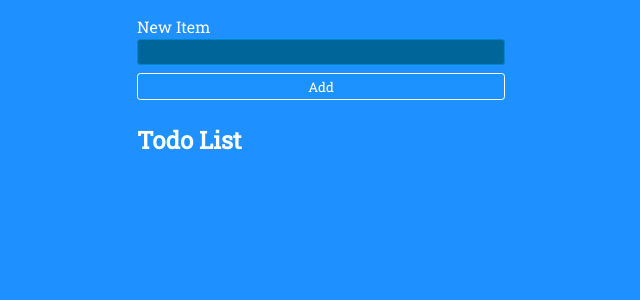
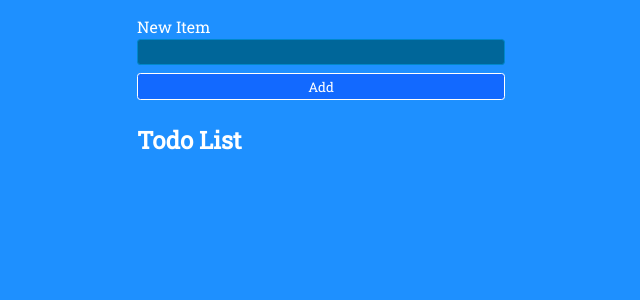
Before and after one commit to vanejan/Planner, a React (Vite) app: page / in a window 1280 px wide. Shown: the top 300 px of the page, without its empty margins (319-959 px from the left). Built offline with nearby package versions, Linux system fonts and the light colour scheme.

Commit message:
Adjusted background color of buttons

```diff
--- a/styles.css
+++ b/styles.css
@@ -25,7 +25,7 @@ body {
 }
 
 .btn {
-  background: hsl(200, 100%, 50%, 0.1);
+  background: hsl(229, 100%, 50%, 0.4);
   border: 1px solid rgb(255,255,255);
   color: rgb(255,255,255);
   padding: 0.25em 0.5em;
@@ -36,7 +36,7 @@ body {
 
 .btn:hover,
 .btn:focus-visible {
-  background: hsl(200, 100%, 50%, 0.2);
+  background: hsl(229, 100%, 50%, 0.6);
 }
 
 .btn.btn-danger {
```
